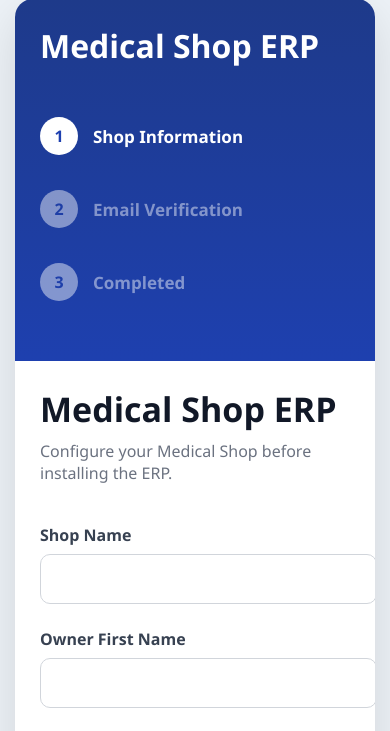
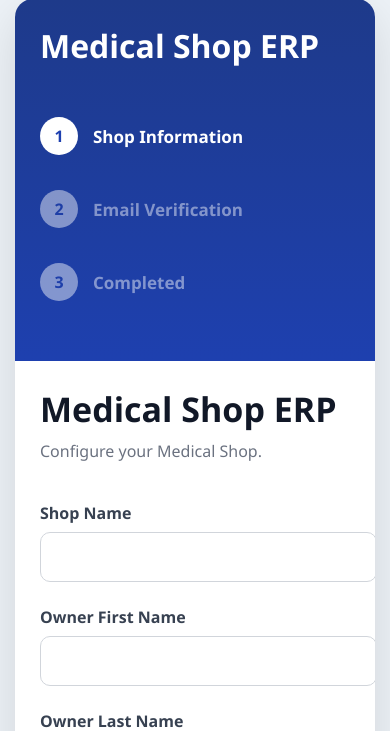
Before and after one commit to Ayushkr9634/medical-shop-erp, a Django app: page /setup/ in a window 390 px wide. Shown: the part 16-747 px from the top of the page. Run offline with Django 5.2, Linux system fonts and the light colour scheme; data that the repository does not hold is empty.

Commit message:
Complete website with the mobile setup

```diff
--- a/inventory/templates/inventory/setup.html
+++ b/inventory/templates/inventory/setup.html
@@ -508,7 +508,7 @@ Medical Shop ERP
 
 <div class="subtitle">
 
-Configure your Medical Shop before installing the ERP.
+Configure your Medical Shop.
 
 </div>
 {% if messages %}
```
